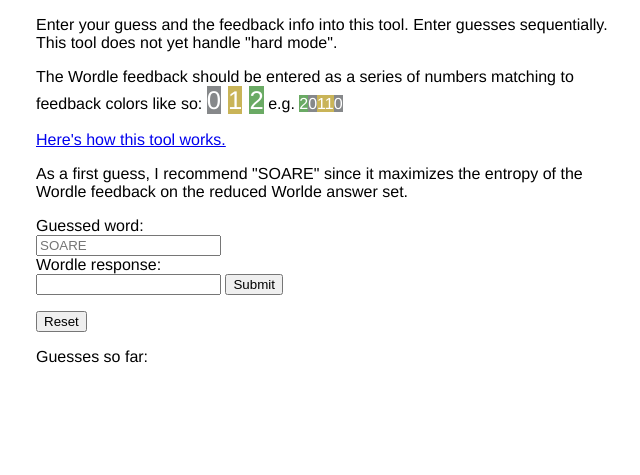
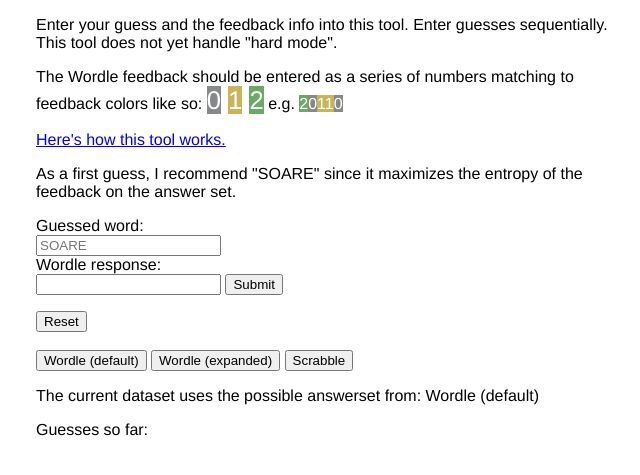
Before and after one commit to jluebeck/WordleSolver, a Flask app: page / in a window 1280 px wide. Shown: the top 475 px of the page, without its empty margins (304-944 px from the left). Run offline with Flask 2, Linux system fonts and the light colour scheme.

Commit message:
add options for expanded wordsets

```diff
--- a/app.py
+++ b/app.py
@@ -13,6 +13,9 @@
 
 helpstring = "Enter your guess and the feedback info into this tool. Enter guesses sequentially. This tool does" \
              " not yet handle \"hard mode\".\n"
+wmap = {"default":"Wordle (default)", "full":"Wordle (expanded)", "scrabble":"Scrabble"}
+modes_to_wmap = {"Wordle (default)":"default", "Wordle (expanded)":"full", "Scrabble":"scrabble"}
+
 
 def initialize(mode="default", k=5):
     if mode == "scrabble":
@@ -70,7 +73,13 @@
 @app.route('/play', methods=["GET", "POST"])
 def play():
     if request.method == "POST":
-        if request.form.get('reset') == 'Reset':
+        reset = False
+        picked_wordset = request.form.get('change_data')
+        if picked_wordset in modes_to_wmap:
+            reset = True
+            session['mode'] = modes_to_wmap[picked_wordset]
+
+        if request.form.get('reset') == 'Reset' or reset:
             session.pop('tries', None)
             session.pop('k', None)
             session.pop('cbw', None)
@@ -83,13 +92,6 @@
             session.pop('upper_counts', None)
             session.pop('gnum', None)
             return redirect('/')
-            # data = initialize(mode=session['mode'])
-            # session['original_trystring'] = "As a first guess, I recommend \"" + data.cbw + "\" since it " \
-            #                                 "maximizes the entropy of the Wordle feedback on the reduced Worlde " \
-            #                                                                                            "answer set."
-            #
-            # return render_template("index.html", message=helpstring, trystring=session['original_trystring'],
-            #                        bw=data.cbw, tries=session['tries'])
 
         data = session_to_data()
         session['guess'] = str(escape(request.form.get("guess"))).strip()
@@ -100,13 +102,15 @@
         # check the text
         if len(session['guess']) != 5 or not session['guess'].isalpha():
             em = "Your guess must be five letters, and no special characters/numbers"
-            return render_template("index.html", message=helpstring, error_message=em, tries=session['tries'])
+            return render_template("index.html", message=helpstring, error_message=em, tries=session['tries'],
+                                   dataset_description=session['data_description'])
 
         # check color validity
         elif not set(session['resp']).issubset({"0", "1", "2"}) or len(session['resp']) != 5:
             em = "The color specification must be the five numbers of 0, 1, or 2 for grey, yellow, green " \
-                 "respectively, provided as feedback by Wordle"
-            return render_template("index.html", message=helpstring, error_message=em, tries=session['tries'])
+                 "respectively, provided as feedback by Wordle\n Try: " + session['cbw']
+            return render_template("index.html", message=helpstring, error_message=em, tries=session['tries'],
+                                   bw=session['cbw'],dataset_description=session['data_description'])
 
         else:
             session['retval'], session['ncands'] = update_guess(session['guess'], session['resp'], data)
@@ -118,13 +122,15 @@
                 # celebrate victory
                 victory = "Awesome! :-)"
                 update_session(data)
-                return render_template("index.html", message=helpstring, victory=victory, tries=session['tries'])
+                return render_template("index.html", message=helpstring, victory=victory, tries=session['tries'],
+                                       dataset_description=session['data_description'])
 
             elif session['retval'] is None:
                 em = "There were no candidate words from this sequence. Is it a valid candidate? Try resetting and " \
                      "double checking?"
                 update_session(data)
-                return render_template("index.html", message=helpstring, error_message=em, tries=session['tries'])
+                return render_template("index.html", message=helpstring, error_message=em, tries=session['tries'],
+                                       dataset_description=session['data_description'])
 
             else:
                 data.cbw = session['retval']
@@ -132,27 +138,29 @@
             trystring = "Try: " + data.cbw
             update_session(data)
             return render_template("index.html", message=helpstring, trystring=trystring, bw=data.cbw,
-                                   tries=session['tries'])
+                                   tries=session['tries'],dataset_description=session['data_description'])
 
     return render_template("index.html", message=helpstring, trystring=session['original_trystring'],
-                           bw=session['cbw'], tries=session['tries'])
+                           bw=session['cbw'], tries=session['tries'],dataset_description=session['data_description'])
 
 
 @app.route('/', methods=["GET", "POST"])
 def index():  # put application's code here
-    session['mode'] = "default"
+    if 'mode' not in session:
+        session['mode'] = "default"
+
+    session['data_description'] = "The current dataset uses the possible answerset from: " + wmap[session['mode']]
     initialize(mode=session['mode'])
-
     session['original_trystring'] = "As a first guess, I recommend \"" + session['cbw'] + "\" since it maximizes" \
-                                    " the entropy of the Wordle feedback on the reduced Worlde answer set."
+                                    " the entropy of the feedback on the answer set."
 
     session['trystring'] = session['original_trystring']
     if request.method == "POST":
         return play()
 
     return render_template("index.html", message=helpstring, trystring=session['original_trystring'], bw=session['cbw'],
-                           tries=session['tries'])
+                           tries=session['tries'], dataset_description=session['data_description'])
 
 
 if __name__ == '__main__':
-    app.run(debug=True)
+    app.run()
--- a/templates/index.html
+++ b/templates/index.html
@@ -36,22 +36,29 @@
 
   </form>
 
-        <div>
+      <div>
       <p>{{ victory }}</p>
     </div>
 
     <form method="post" action="/">
         <input type="submit" value="Reset" name="reset"/>
     </form>
-    <p>Guesses so far:</p>
+
+      &nbsp;
+
+ <form method="post" action="/">
+     <input type="submit" value="Wordle (default)" name="change_data"/>
+     <input type="submit" value="Wordle (expanded)" name="change_data"/>
+     <input type="submit" value="Scrabble" name="change_data"/>
+    </form>
+
+<p>{{ dataset_description }}</p>
+      <p>Guesses so far:</p>
     <ul>
         {% for gpair in tries %}
         <li>{{ gpair }}</li>
         {% endfor %}
     </ul>
-         <div>
-
-    </div>
   </div>
   </body>
 </html>
```
